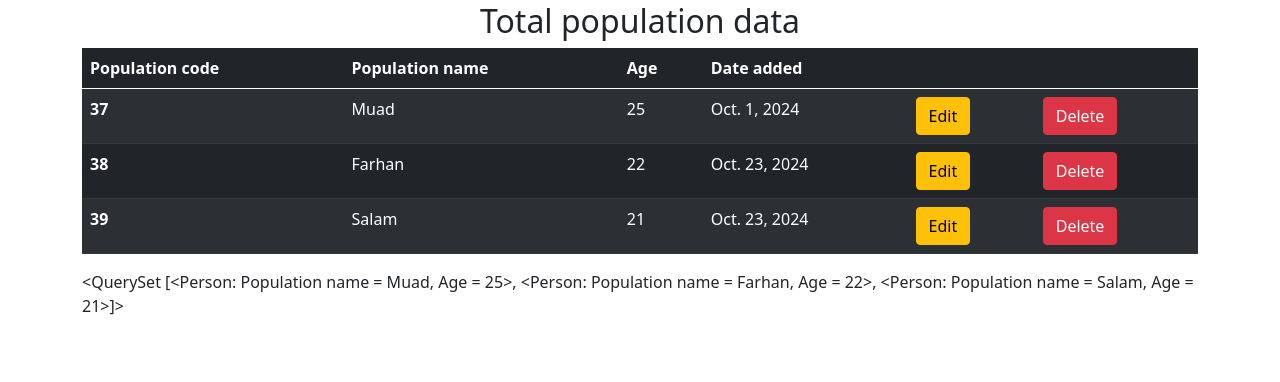
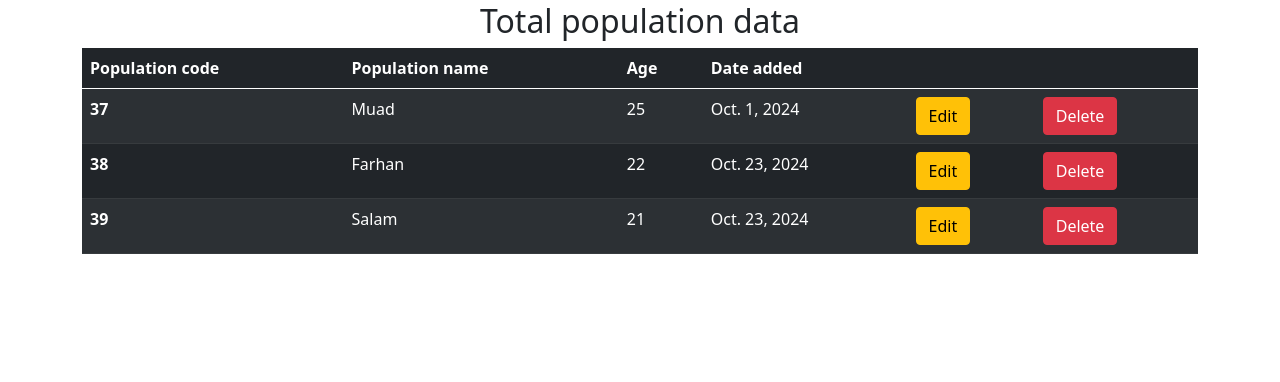
Before and after one commit to MfarhanMM/API, a Django app: page / in a window 1280 px wide. Shown: the part 125-507 px from the top of the page. Run offline with Django 5.2, Linux system fonts and the light colour scheme; data comes from the database, SQL or seed files in the repository.

Commit message:
Update index.html

```diff
--- a/newfarhanweb/myproject/myapp/templates/index.html
+++ b/newfarhanweb/myproject/myapp/templates/index.html
@@ -43,5 +43,4 @@
         {% endfor %}
     </tbody>
   </table>
-    {{all_person}}
 {% endblock %}
```
